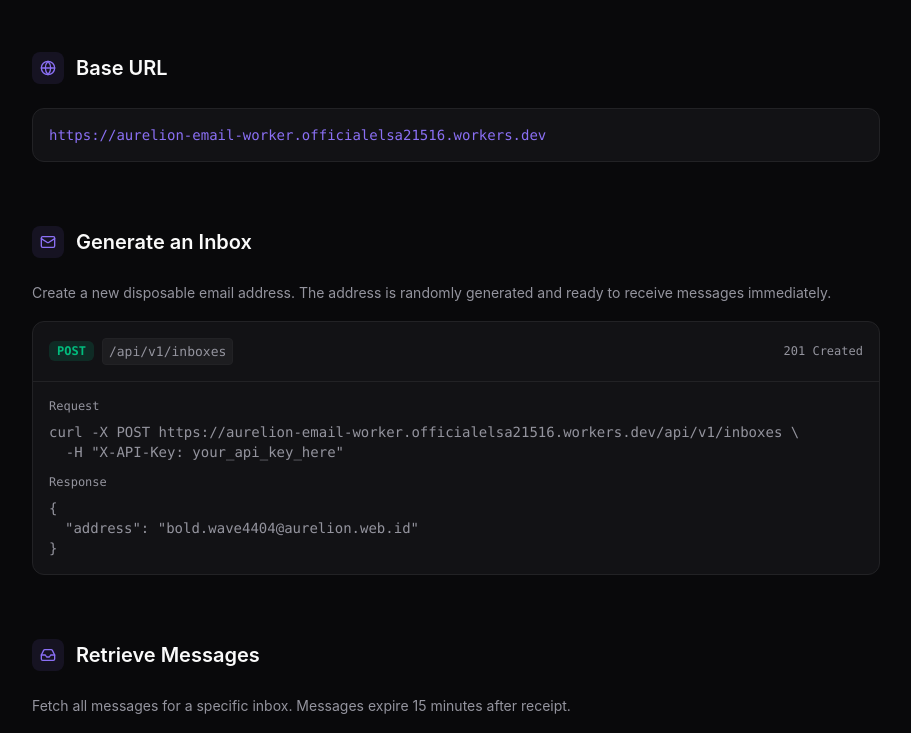
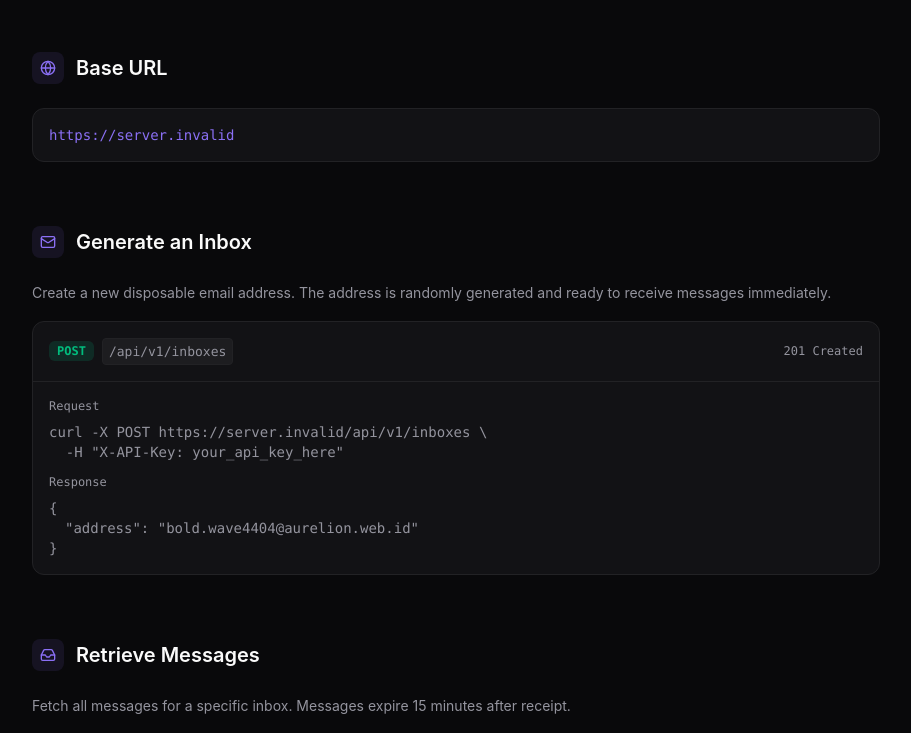
Before and after one commit to idugeni/lewattok, a Next.js app in the folder frontend/: page /docs in a window 1280 px wide. Shown: the part 780-1513 px from the top of the page, without its empty margins (184-1095 px from the left). Built offline with nearby package versions, Linux system fonts and the light colour scheme; no server answers.

Commit message:
fix: replace hardcoded worker URLs with env vars

```diff
--- a/frontend/app/docs/page.tsx
+++ b/frontend/app/docs/page.tsx
@@ -13,7 +13,7 @@ export const metadata: Metadata = {
   },
 };
 
-const BASE_URL = "https://aurelion-email-worker.officialelsa21516.workers.dev";
+const BASE_URL = process.env.NEXT_PUBLIC_WORKER_URL || "https://aurelion-email-worker.officialelsa21516.workers.dev";
 
 export default function DocsPage() {
   return (
--- a/frontend/components/GenerateKeyButton.tsx
+++ b/frontend/components/GenerateKeyButton.tsx
@@ -17,7 +17,8 @@ export function GenerateKeyButton() {
     setKey(null);
 
     try {
-      const res = await fetch("https://aurelion-email-worker.officialelsa21516.workers.dev/api/v1/public/key", { method: "POST" });
+      const workerUrl = process.env.NEXT_PUBLIC_WORKER_URL || "https://aurelion-email-worker.officialelsa21516.workers.dev";
+      const res = await fetch(`${workerUrl}/api/v1/public/key`, { method: "POST" });
       const data = await res.json();
       if (!res.ok) throw new Error(data.error || "Failed to generate key");
       setKey(data.key);
```
Also changed, not shown: 1 other file (tests, documents, lock files or other folders).
